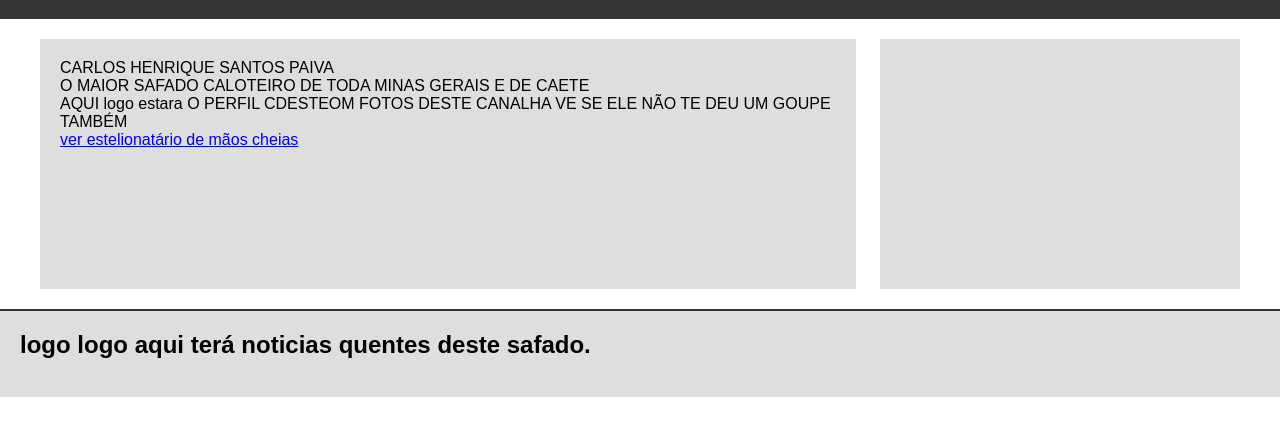
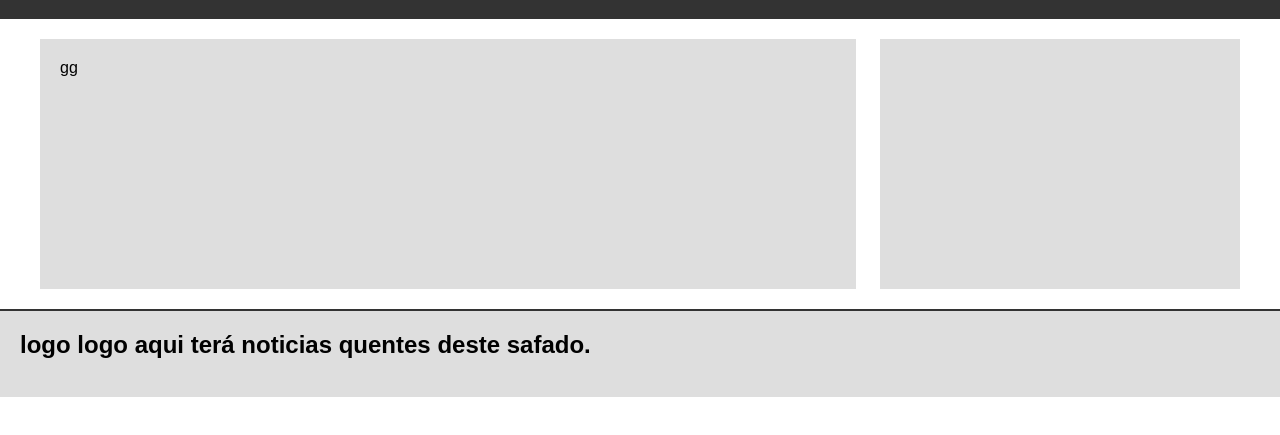
Before and after one commit to negoyego/negoyego.github.io, a plain HTML site: page index.html in a window 1280 px wide. Shown: the part 135-570 px from the top of the page. Drawn offline with Linux system fonts and the light colour scheme.

Commit message:
index.html

```diff
--- a/index.html
+++ b/index.html
@@ -28,12 +28,7 @@
 	<!-- #main -->
 	<div id="main">
 	<div id='article'>
-	   <div class='content'>
-	   CARLOS HENRIQUE SANTOS PAIVA  <p><p>
-           O MAIOR SAFADO CALOTEIRO DE TODA MINAS GERAIS E DE CAETE<p> <p>
-AQUI logo estara O PERFIL CDESTEOM FOTOS DESTE CANALHA VE SE ELE NÃO TE DEU UM GOUPE TAMBÉM<p>
-<a href="#">ver estelionatário de mãos cheias </a>
-	   </div>
+	   <div class='content'>gg   </div>
 	</div>
 	<div id='sidebar'>
 		<div class='content'>
```
